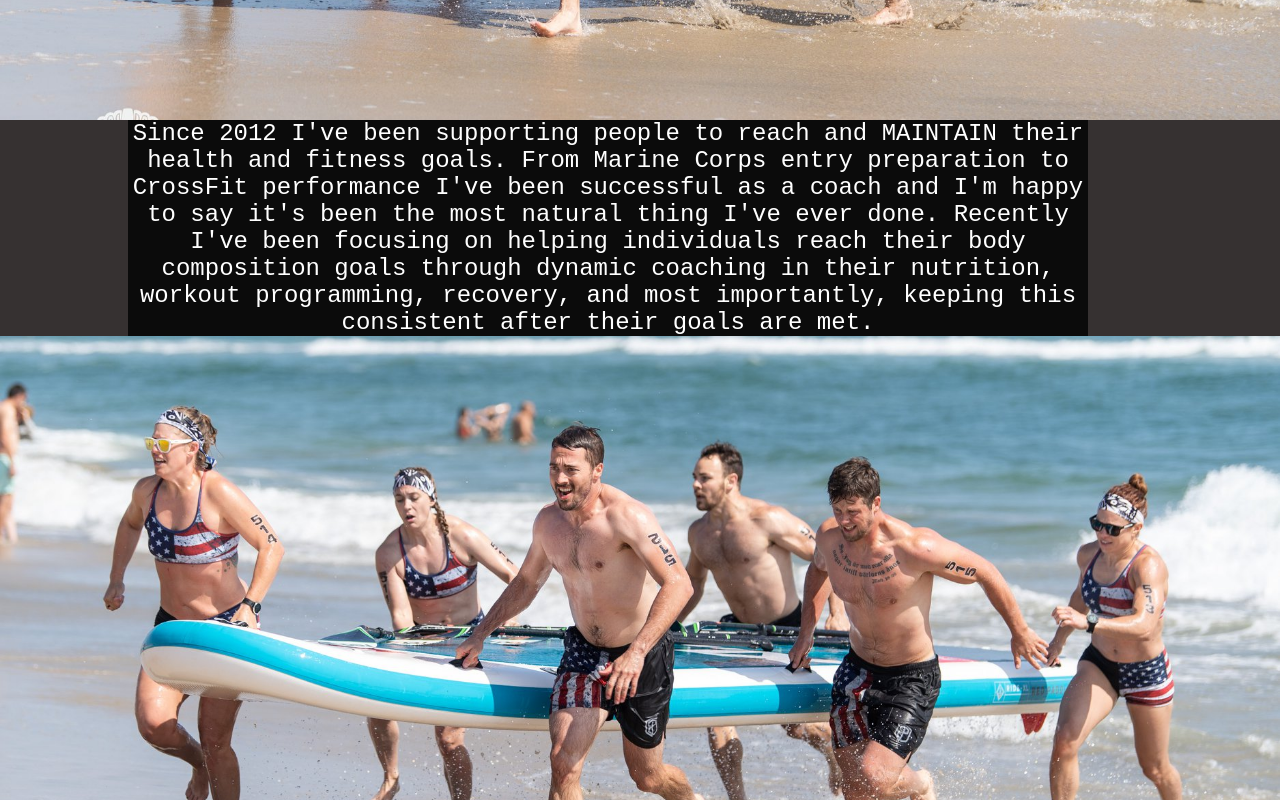
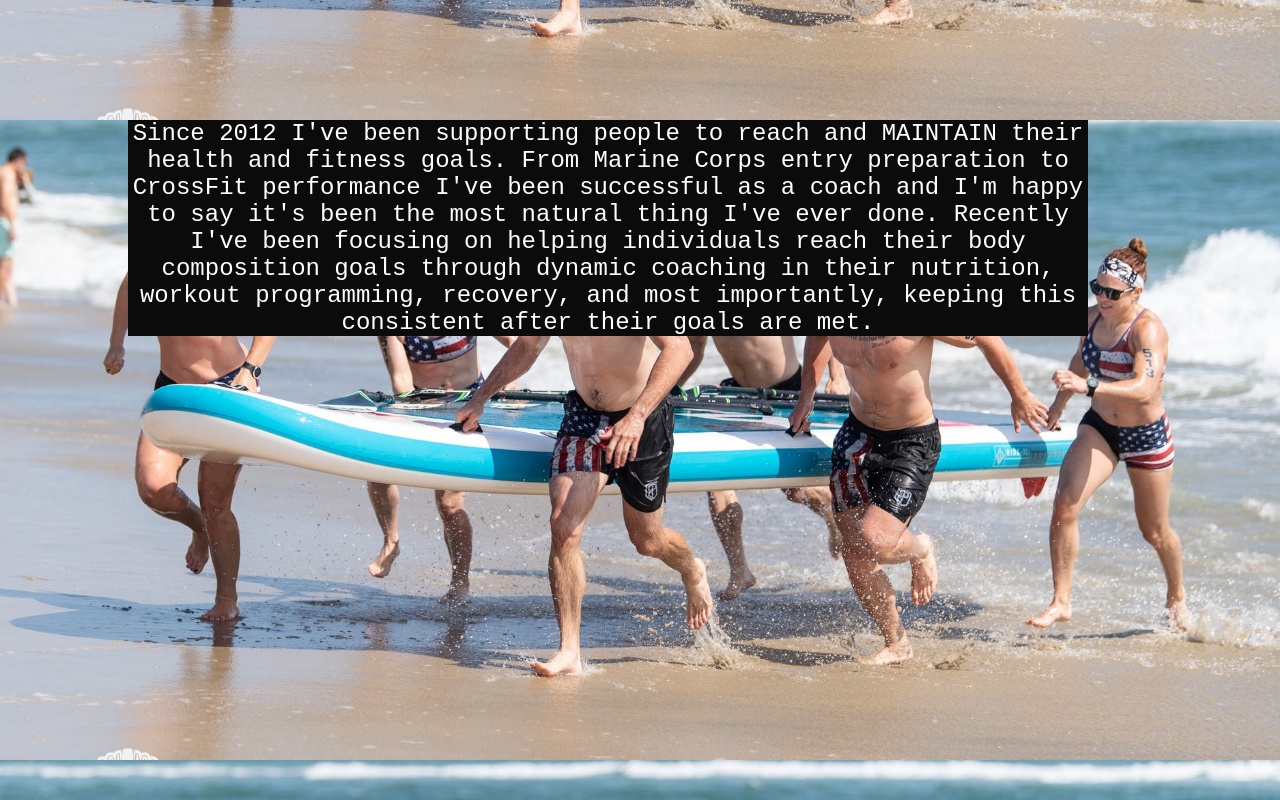
Before and after one commit to michaelshaleen/Personal-Site, a React (Create React App) app: page /coach in a window 1280 px wide. Shown: the part 600-1400 px from the top of the page. Built offline with nearby package versions, Linux system fonts and the light colour scheme.

Commit message:
going to change branches

```diff
--- a/src/Components/Coach/Coach.css
+++ b/src/Components/Coach/Coach.css
@@ -90,7 +90,6 @@
 
 .p-container {
   width: 100vw;
-  background-color: #363131;
   color: white;
 }
 
--- a/src/Components/Coach/Coach.js
+++ b/src/Components/Coach/Coach.js
@@ -22,6 +22,8 @@ function Coach() {
 
   return (<>
     <div className="beach"></div>
+    <div className="beach">
+
     <div className="p-container">
       <p className="intro"
           data-aos="fade-down"
@@ -41,6 +43,7 @@ function Coach() {
           after their goals are met.
         </p>
       </div>
+            </div>
       {/* parallax */}
     <div className="competition"></div>
     <div className="p-container">
--- a/src/Components/Coach/Coach.scss
+++ b/src/Components/Coach/Coach.scss
@@ -17,7 +17,6 @@
 .p-container{
   width:100vw;
   // background: url('../Images/beach.jpg');
-  background-color: rgb(54, 49, 49);
   color: white;
   .intro {
     margin-left: 10vw;
```
Also changed, not shown: 1 other file (tests, documents, lock files or other folders).
